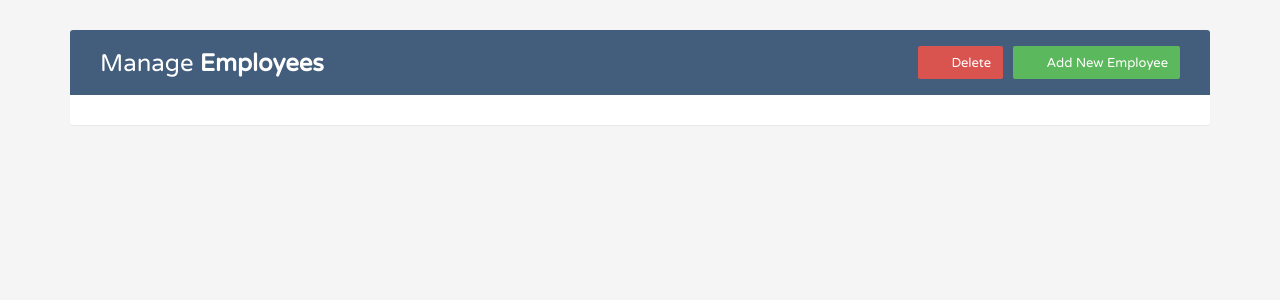
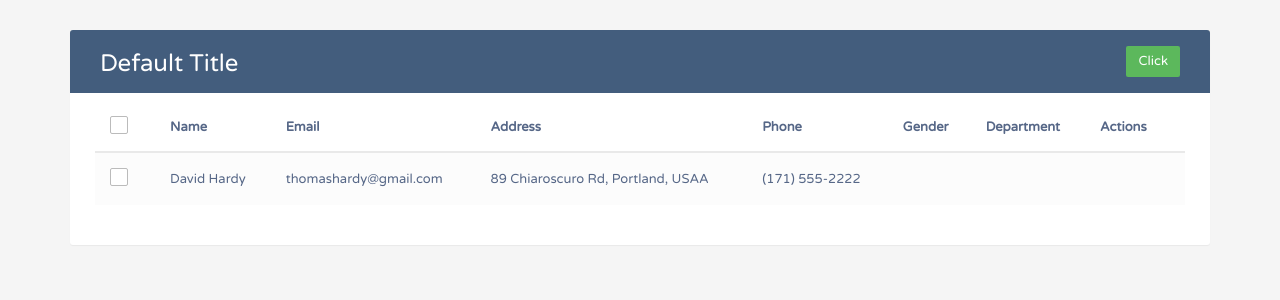
Before and after one commit to murttkapln/React, a React (Vite) app in the folder rc_04-employees-react/: page / in a window 1280 px wide. Shown: the top 300 px of the page. Built offline with nearby package versions, Linux system fonts and the light colour scheme.

Commit message:
liftingStateUp

```diff
--- a/rc_04-employees-react/src/main.jsx
+++ b/rc_04-employees-react/src/main.jsx
@@ -1,28 +1,50 @@
 import { StrictMode } from "react";
 import { createRoot } from "react-dom/client";
-import "./index.css"
+import "./index.css";
+import { useState } from "react";
 
 function App() {
+  const [employees, setEmployees] = useState([
+    {
+      id: 1,
+      name: "David Hardy",
+      email: "thomashardy@gmail.com",
+      address: "89 Chiaroscuro Rd, Portland, USA",
+      phone: "(171) 555-2222",
+    },
+  ]);
+
+  const [title, setTitle] = useState("Default Title")
+  function updateFunction(){
+    setTitle("New Title")
+  }
+
+
+
+
   return (
     <div className="container">
       <div className="table-wrapper">
-        <Header />
+        <Header title={title} onUpdateTitle={updateFunction} />
+        <EmployeeList employees={employees} />
       </div>
     </div>
   );
 }
 
-function Header() {
+function Header({title, onUpdateTitle}) {
   return (
     <div className="table-title">
       <div className="row">
         <div className="col-sm-6">
           <h2>
-            Manage <b>Employees</b>
+            {title}
           </h2>
         </div>
         <div className="col-sm-6">
-          <a
+
+          <button className="btn btn-success" onClick={onUpdateTitle}>Click</button>
+          {/* <a
             href="#addEmployeeModal"
             className="btn btn-success"
             data-toggle="modal"
@@ -36,10 +58,81 @@ function Header() {
             data-toggle="modal"
           >
             <i className="material-icons">&#xE15C;</i> <span>Delete</span>
-          </a>
+          </a> */}
         </div>
       </div>
     </div>
+  );
+}
+
+function EmployeeList({ employees }) {
+  // console.log("emp", employees);
+  return (
+    <table className="table table-striped table-hover">
+      <thead>
+        <tr>
+          <th>
+            <span className="custom-checkbox">
+              <input
+                type="checkbox"
+                id="selectAll"
+                // checked = {employees.length > 0 && selectedEmployees.length == employees.length}
+                // onChange={toggleSelectAll}
+              />
+              <label htmlFor="selectAll"></label>
+            </span>
+          </th>
+          <th>Name</th>
+          <th>Email</th>
+          <th>Address</th>
+          <th>Phone</th>
+          <th>Gender</th>
+          <th>Department</th>
+          <th>Actions</th>
+        </tr>
+      </thead>
+      <tbody>
+        {employees.map((employee) => (
+          <EmployeeItem key={employee.id} employee={employee} />
+        ))}
+      </tbody>
+    </table>
+  );
+}
+
+function EmployeeItem({ employee }) {
+  // console.log("employee", employee);
+  return (
+    <tr>
+      <td>
+        <span className="custom-checkbox">
+          <input
+            type="checkbox"
+            id="checkbox1"
+            onChange={() => onToggleSelect(employee.id)}
+          />
+          <label htmlFor="checkbox1"></label>
+        </span>
+      </td>
+      <td>{employee.name}</td>
+      <td>{employee.email}</td>
+      <td>{employee.address}A</td>
+      <td>{employee.phone}</td>
+      <td>{employee.gender}</td>
+      <td>{employee.department}</td>
+      <td>
+        <a className="edit">
+          <i className="material-icons" data-toggle="tooltip" title="Edit">
+            &#xE254;
+          </i>
+        </a>
+        <a className="delete">
+          <i className="material-icons" data-toggle="tooltip" title="Delete">
+            &#xE872;
+          </i>
+        </a>
+      </td>
+    </tr>
   );
 }
 
```
